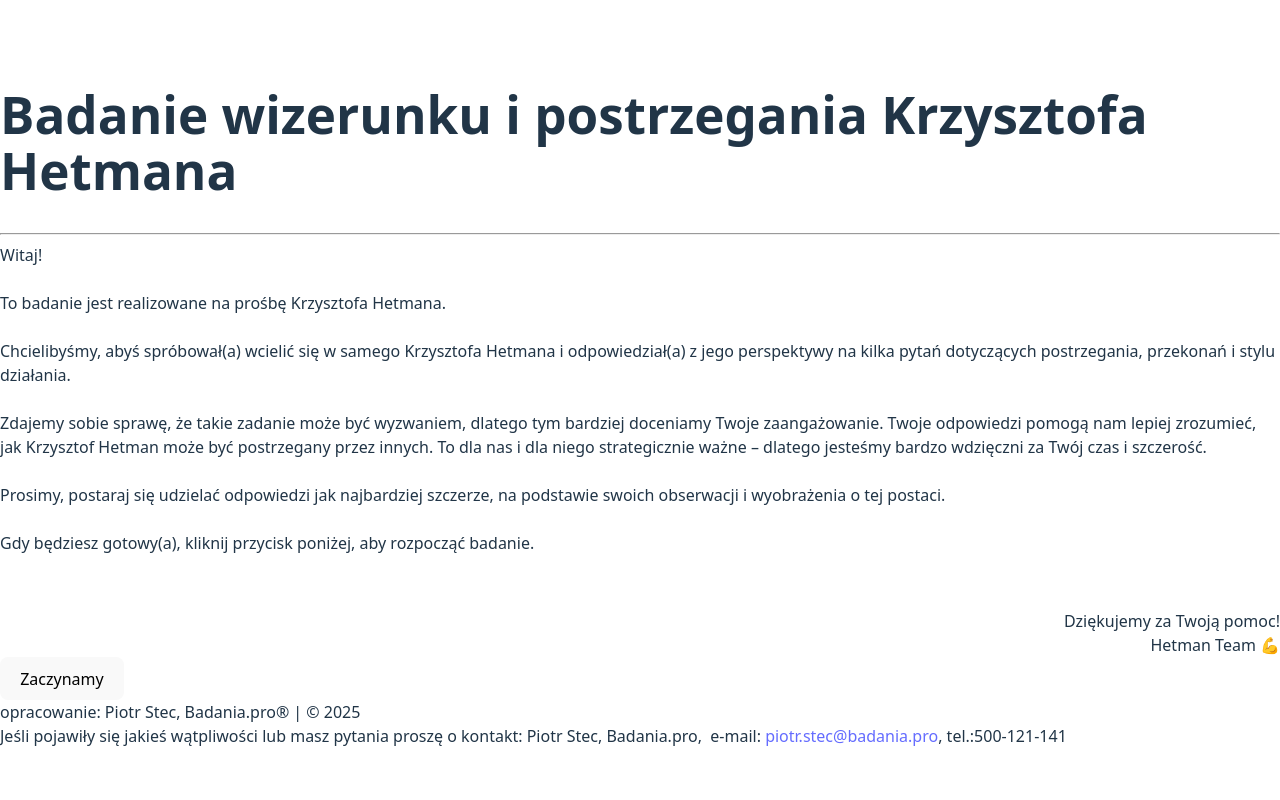
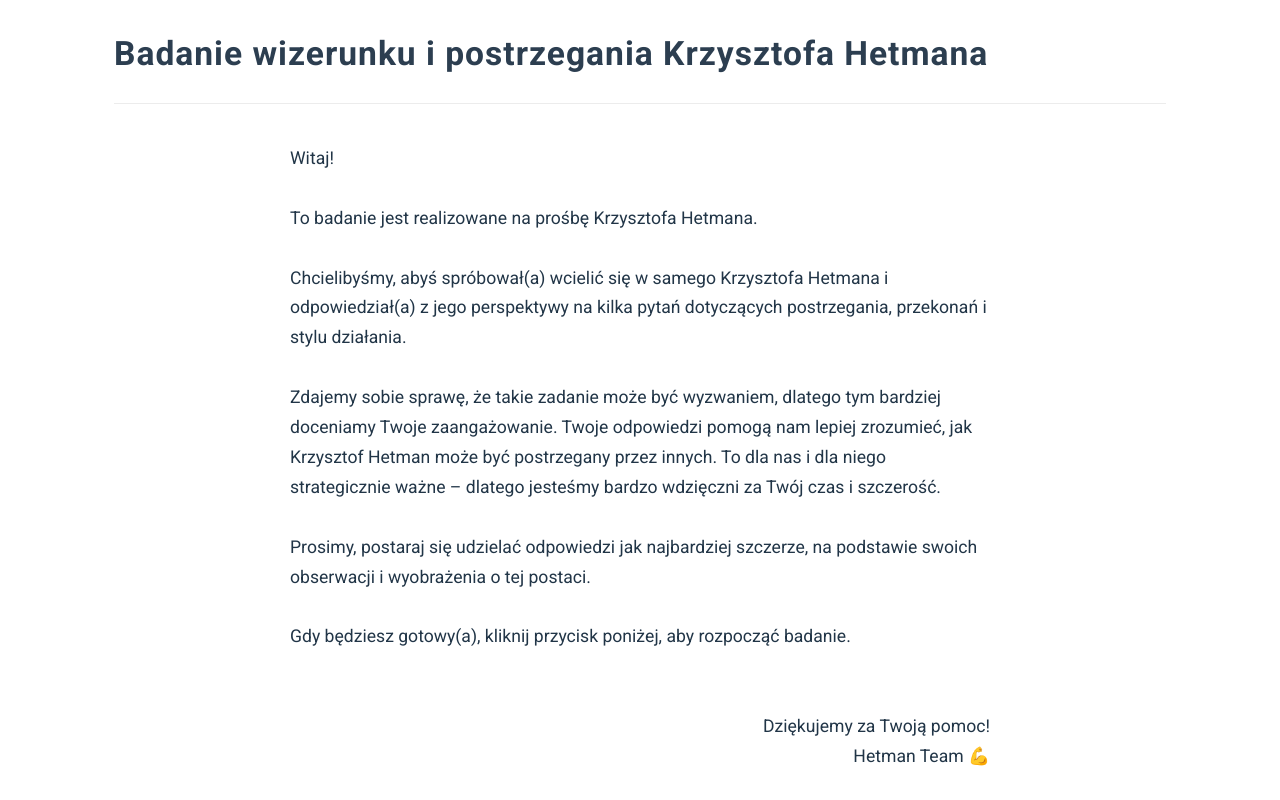
Before and after one commit to stecpiotr/archetypy-ankieta, a React (Vite) app: page / in a window 1280 px wide. Shown: the top 800 px of the page. Built offline with nearby package versions, Linux system fonts and the light colour scheme.

Commit message:
App.tsx2

```diff
--- a/src/App.tsx
+++ b/src/App.tsx
@@ -1,52 +1,136 @@
 import React, { useState } from "react";
 import Questionnaire from "./Questionnaire";
+
+const wrapperStyle: React.CSSProperties = {
+  minHeight: "100vh",
+  width: "100vw",
+  display: "flex",
+  flexDirection: "column",
+  background: "#fff",
+  fontFamily: "'Roboto', Arial, sans-serif",
+};
+
+const contentStyle: React.CSSProperties = {
+  display: "flex",
+  flexDirection: "column",
+  alignItems: "center",
+  width: "100%",
+  maxWidth: 1100,
+  margin: "0 auto",
+  minHeight: "70vh",
+  flex: 1,
+};
 
 const App: React.FC = () => {
   const [started, setStarted] = useState(false);
 
-  if (!started) {
   return (
-      <div className="welcome-layout">
-        <h1 className="welcome-title">
+    <div style={wrapperStyle}>
+      {!started ? (
+        <>
+          <header
+            style={{
+              width: "100%",
+              maxWidth: 1100,
+              margin: "35px auto 0 auto",
+              padding: "0 24px",
+              boxSizing: "border-box",
+            }}
+          >
+            <h1
+              style={{
+                fontFamily: "'Roboto', Arial, sans-serif",
+                fontWeight: 700,
+                fontSize: "2.1rem",
+                color: "#2c3e50",
+                textAlign: "left",
+                margin: "0 0 30px 0",
+                letterSpacing: 1,
+                lineHeight: 1.13,
+              }}
+            >
               Badanie wizerunku i postrzegania Krzysztofa Hetmana
             </h1>
-        <hr className="welcome-line" />
-        <div className="welcome-text">
+            <hr style={{ border: 0, borderTop: "1.5px solid #ececec", margin: 0 }} />
+          </header>
+
+          <div style={contentStyle}>
+            <div
+              style={{
+                maxWidth: 700,
+                width: "100%",
+                margin: "40px 0 30px 0",
+                fontSize: "1.10rem",
+                textAlign: "left",
+                fontStyle: "italic",
+                lineHeight: 1.7,
+              }}
+            >
               Witaj!<br /><br />
               To badanie jest realizowane na prośbę Krzysztofa Hetmana.<br /><br />
               Chcielibyśmy, abyś spróbował(a) wcielić się w samego Krzysztofa Hetmana i odpowiedział(a) z jego perspektywy na kilka pytań dotyczących postrzegania, przekonań i stylu działania.<br /><br />
               Zdajemy sobie sprawę, że takie zadanie może być wyzwaniem, dlatego tym bardziej doceniamy Twoje zaangażowanie. Twoje odpowiedzi pomogą nam lepiej zrozumieć, jak Krzysztof Hetman może być postrzegany przez innych. To dla nas i dla niego strategicznie ważne – dlatego jesteśmy bardzo wdzięczni za Twój czas i szczerość.<br /><br />
               Prosimy, postaraj się udzielać odpowiedzi jak najbardziej szczerze, na podstawie swoich obserwacji i wyobrażenia o tej postaci.<br /><br />
               Gdy będziesz gotowy(a), kliknij przycisk poniżej, aby rozpocząć badanie.<br /><br />
-          <span
-            style={{
-              display: "block",
-              textAlign: "right",
-              fontStyle: "normal",
-              marginTop: 30
-            }}
-          >
+              <span style={{ display: "block", textAlign: "right", fontStyle: "normal", marginTop: 30 }}>
                 Dziękujemy za Twoją pomoc!<br />
                 Hetman Team&nbsp;💪
               </span>
             </div>
-        <div className="welcome-btn-wrap">
-          <button className="welcome-btn" onClick={() => setStarted(true)}>
+            <div style={{ width: 300, marginTop: 36, marginBottom: 70 }}>
+              <button
+                style={{
+                  width: "100%",
+                  background: "#06b09c",
+                  color: "#fff",
+                  fontWeight: 700,
+                  fontFamily: "'Roboto', Arial, sans-serif",
+                  fontSize: "1.12rem",
+                  border: "none",
+                  borderRadius: 8,
+                  padding: "0.75em 0",
+                  boxShadow: "0 2px 8px #ececec",
+                  cursor: "pointer",
+                  letterSpacing: "0.5px",
+                  transition: "background 0.2s"
+                }}
+                onClick={() => setStarted(true)}
+              >
                 Zaczynamy
               </button>
             </div>
-        <footer className="footer">
+          </div>
+          <hr style={{ border: 0, borderTop: "1.5px solid #ececec", width: "100%", margin: "0 0 0 0" }} />
+          <footer
+            style={{
+              marginTop: 0,
+              padding: "32px 0 54px 0",
+              color: "#7c8c9a",
+              textAlign: "center",
+              fontSize: "1.02rem",
+              letterSpacing: ".015em",
+              width: "100%",
+            }}
+          >
             opracowanie: Piotr Stec, Badania.pro® | © {new Date().getFullYear()}
-          <div className="footer-sub">
+            <div style={{ fontSize: "0.76rem", color: "#8a9bab", marginTop: 11, lineHeight: 1.35 }}>
               Jeśli pojawiły się jakieś wątpliwości lub masz pytania proszę o kontakt: Piotr Stec, Badania.pro,&nbsp;
-            e-mail: <a href="mailto:piotr.stec@badania.pro">piotr.stec@badania.pro</a>, tel.:500-121-141
+              e-mail:{" "}
+              <a
+                href="mailto:piotr.stec@badania.pro"
+                style={{ color: "#09a", textDecoration: "underline" }}
+              >
+                piotr.stec@badania.pro
+              </a>
+              , tel.:500-121-141
             </div>
           </footer>
+        </>
+      ) : (
+        <Questionnaire />
+      )}
     </div>
   );
-  }
-
-  return <Questionnaire />;
 };
 
 export default App;
```
Lines whose indentation alone changed are shown as unchanged.
